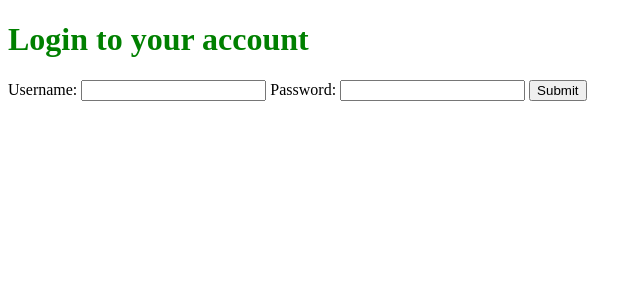
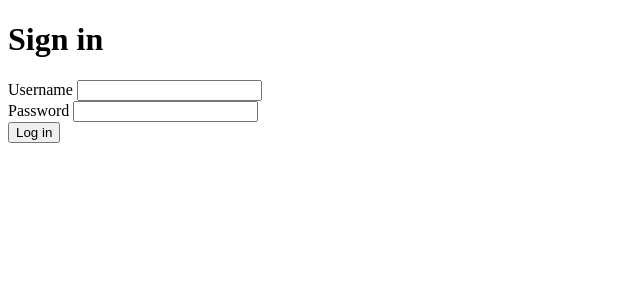
Before and after one commit to Trek182021/CSE-106---Lab-8, a Flask app: page /login in a window 1280 px wide. Shown: the part 52-352 px from the top of the page, without its empty margins (0-642 px from the left). Run offline with Flask 3, Linux system fonts and the light colour scheme.

Commit message:
Add Login css

```diff
--- a/Backend/templates/login.html
+++ b/Backend/templates/login.html
@@ -4,12 +4,8 @@
 	<meta charset="UTF-8" />
 	<meta http-equiv="X-UA-Compatible" content="IE=edge" />
 	<meta name="viewport" content="width=device-width, initial-scale=1.0" />
-	<title>Login</title>
-	<style>
-		h1{
-		color: green;
-		}
-	</style>
+	<title>Sign In Page</title>
+	<link rel="stylesheet" href="{{ url_for('static', filename='styles/login.css') }}">
 </head>
 <body>
 	<nav>
@@ -24,13 +20,14 @@
         {{ message }}
     </div>
     {% endfor %}
-	<h1>Login to your account</h1>
-	<form action="#" method="post">
-	<label for="username">Username:</label>
-	<input type="text" name="username" />
-	<label for="password">Password:</label>
-	<input type="password" name="password" />
-	<button type="submit">Submit</button>
-	</form>
+	<h1>Sign in</h1>
+
+        <form action="#" method="post" class="screen-1">
+            <label for="username">Username</label>
+            <input type="text" id="username" name="username" /> <br />
+            <label for="password">Password</label>
+            <input type="text" id="password" name="password" /> <br />
+            <button type="submit">Log in</button>
+        </form>
 </body>
 </html>
```
Also changed, not shown: Backend/static/styles/login.css (added).
